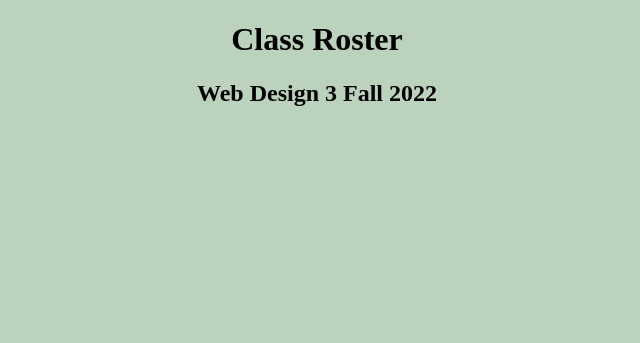
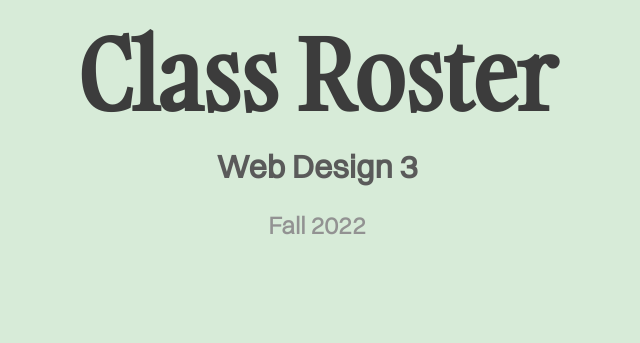
Before and after one commit to mchorton4/class-roster, a plain HTML site: page index.html in a window 1280 px wide. Shown: the whole page, without its empty margins (323-963 px from the left). Drawn offline with nearby package versions, Linux system fonts and the light colour scheme; no server answers.

Commit message:
changing sizes

```diff
--- a/css/styles.css
+++ b/css/styles.css
@@ -1,19 +1,33 @@
 /* My Styles */
 
 :root{
-    --container-width: 420px;
-    --container-height: 420px;
-    column-gap: 10px;
+    --container-width: 400px;
+    --container-height: 400px;
+
 }
 
 h1{
     text-align:center ;
+    line-height: 20px;
+    font-family: 'Gambarino-Regular';
+    font-size: 6em;
+    color:#3c3c3c;
 }
 
 h2{
     text-align: center;
+    font-family: 'Switzer-Regular';
+    font-size: 2em;
+    color:#5a5a5a;
 }
 
+h3{
+    text-align: center;
+    font-family: 'Switzer-Light';
+font-size:1.5em;
+color:#929292;
+
+}
 
 
 body{
@@ -22,7 +36,7 @@ body{
     justify-content: center;
     align-items: center;
     width: 100%;
-    background: #bbd2bc;
+    background: #d7ebd8;
 }
 
 .gallery{
@@ -31,7 +45,7 @@ body{
     justify-content: center;
     align-items: center;
     padding: 3% 8% 3% 8%;
-    max-width: 3000px;
+    max-width: 4000px;
 }
 
 figure{
@@ -40,20 +54,19 @@ figure{
     margin: 55px 75px 30px;
     padding: 15px 15px 30px;
     text-align: center;
-    box-shadow: 0 4px 6px rgba(0, 0, 0, .3);
+    box-shadow: 0 7px 8px rgba(0, 0, 0, .3);
     -webkit-transition: all .20s linear;
     -moz-transition: all .20s linear;
     transition: all .20s linear;
-    z-index: 0;
-    position: relative;
+    position: static;
   }
 
 figcaption{
     position: center;
     top: 85%;
    left: 5%;
-    color: #7bd47e;
-    font-family: var(--name-font-family);
+    color: #67a369;
+    font-family: 'Gambarino-Regular';
     font-size: 2em;
     padding: 0.2em;
     z-index: 1;
@@ -64,7 +77,5 @@ img{
     height: var(--container-height);
     object-fit: cover;
     transform: scale(1);
-    z-index: 0;
-
 
 }
--- a/index.html
+++ b/index.html
@@ -14,10 +14,12 @@
 
     <!-- Normalize CSS Base -->
     <link rel="stylesheet" href="https://cdnjs.cloudflare.com/ajax/libs/normalize/7.0.0/normalize.min.css">
+
     <!-- My Styles -->
     <link rel="stylesheet" href="css\switzer.css">
     <link rel="stylesheet" href="css\gambarino.css">
     <link rel="stylesheet" href="css/styles.css">
+
     <!-- My Scripts -->
     <script defer src="js/scripts.js"></script>
 
@@ -25,7 +27,8 @@
 <body>
 <div class="heading">
     <h1>Class Roster</h1>
-    <h2>Web Design 3 Fall 2022</h2>
+    <h2>Web Design 3</h2>
+    <h3>Fall 2022</h3>
 </div>
     <main class="gallery">
 
```
